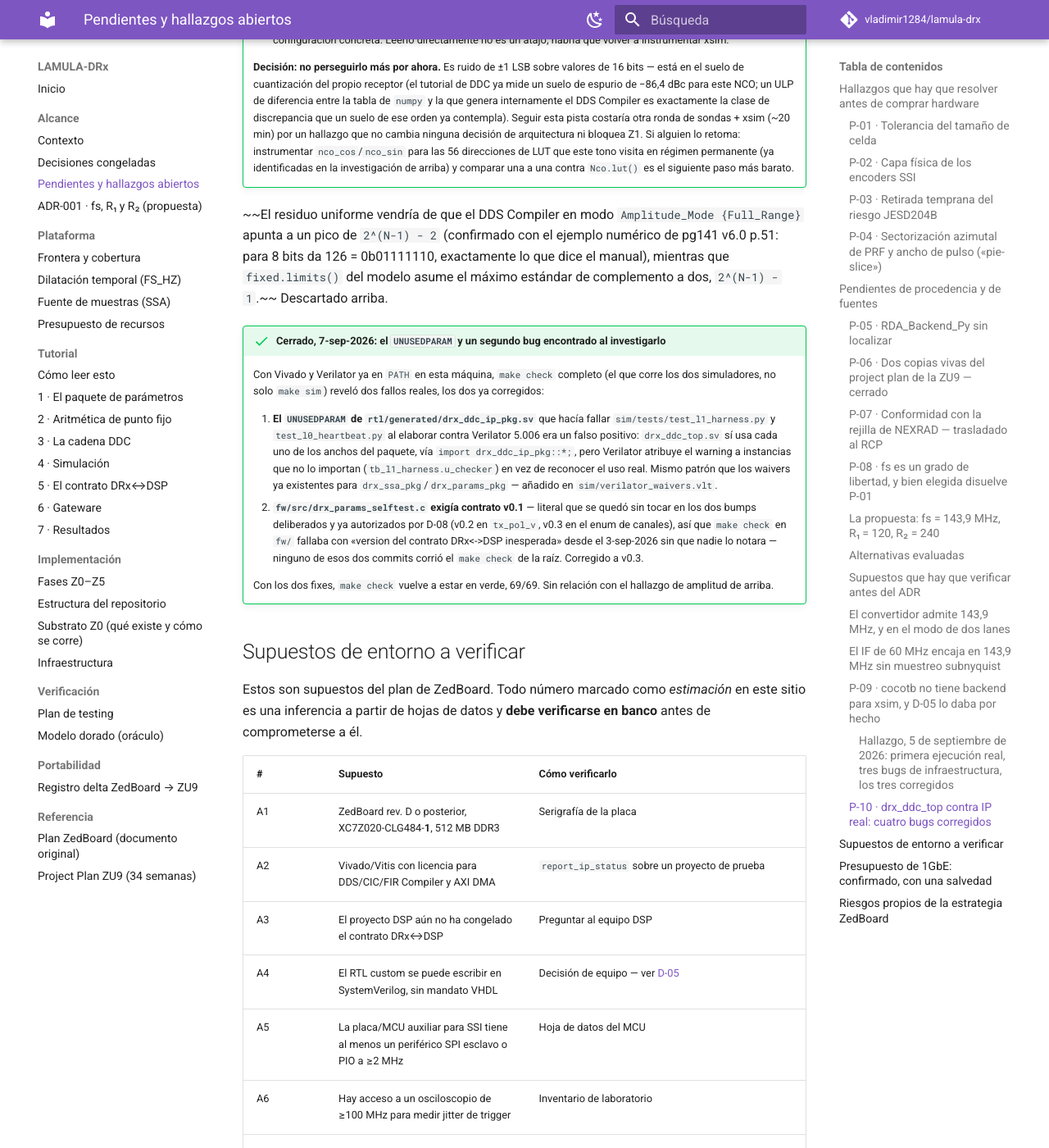
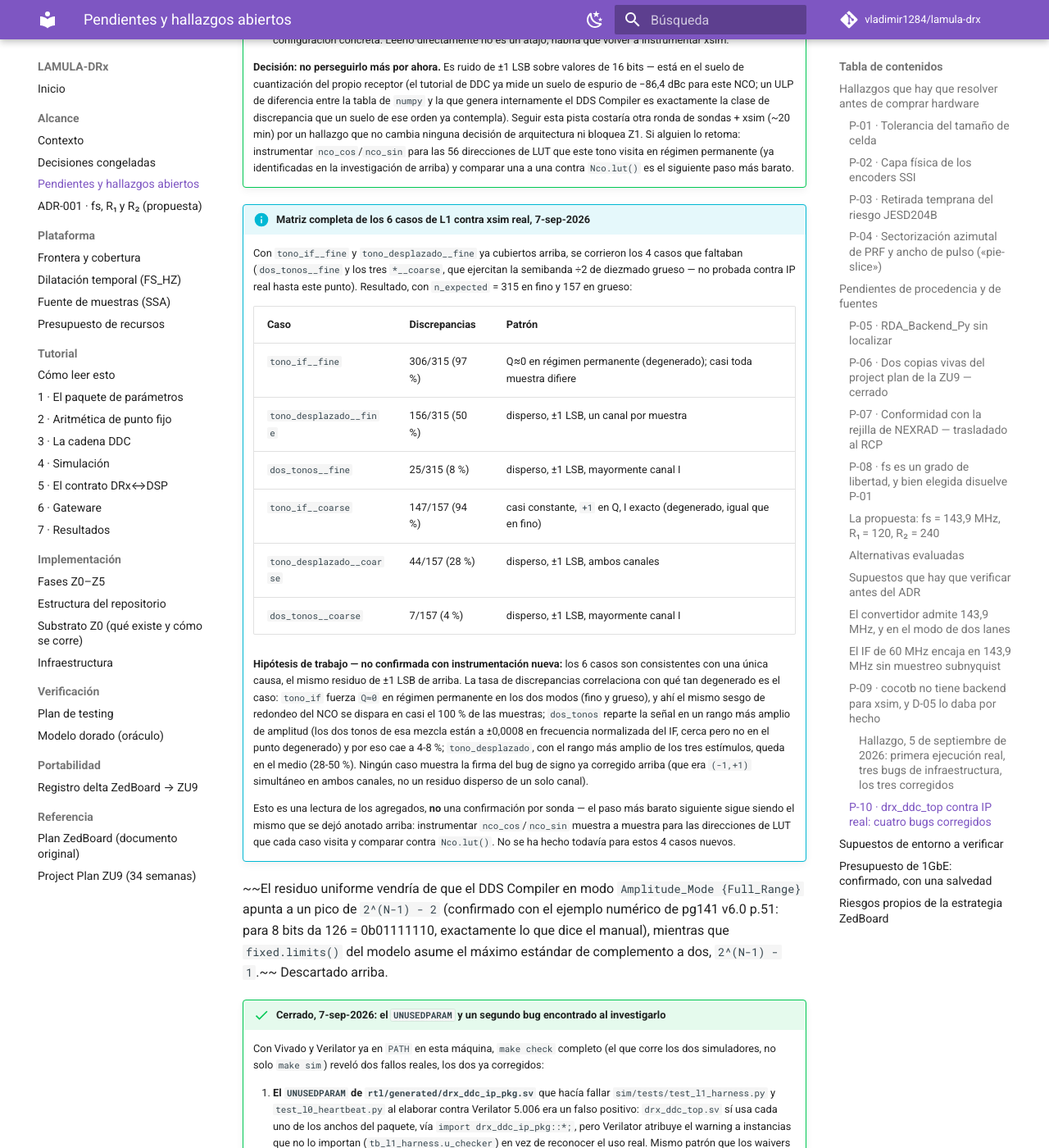
Before and after one commit to vladimir1284/lamula-drx, an MkDocs documentation site: the page built from docs/alcance/pendientes.md, in a window 1280 px wide and 1400 px high, scrolled down 16072 px. Shown: the whole window at 82% size. Built offline with MkDocs 1.6.1 and Material for MkDocs 9.7.7, drawn with Linux system fonts in a browser that asks for light colours; comment, search, counter and statistics services are not loaded.

Commit message:
P-10: completar la matriz de los 6 casos L1 contra xsim real
dos_tonos__fine y los tres __coarse (semibanda ÷2, sin probar contra IP
real hasta ahora) quedaban pendientes. Los 6 resultados son consistentes
con el mismo residuo de ±1 LSB ya cerrado — la tasa correlaciona con qué
tan degenerado es el caso (Q≈0 en tono_if) — pero es inferencia, no
confirmada con sondas nuevas.

```diff
--- a/docs/alcance/pendientes.md
+++ b/docs/alcance/pendientes.md
@@ -661,6 +661,37 @@ pero el residuo uniforme sigue sin explicación confirmada.
     (ya identificadas en la investigación de arriba) y comparar una a una contra `Nco.lut()` es el
     siguiente paso más barato.
 
+!!! info "Matriz completa de los 6 casos de L1 contra xsim real, 7-sep-2026"
+    Con `tono_if__fine` y `tono_desplazado__fine` ya cubiertos arriba, se corrieron los 4 casos que
+    faltaban (`dos_tonos__fine` y los tres `*__coarse`, que ejercitan la semibanda ÷2 de diezmado
+    grueso — no probada contra IP real hasta este punto). Resultado, con
+    `n_expected` = 315 en fino y 157 en grueso:
+
+    | Caso | Discrepancias | Patrón |
+    |---|---|---|
+    | `tono_if__fine` | 306/315 (97 %) | Q≈0 en régimen permanente (degenerado); casi toda muestra difiere |
+    | `tono_desplazado__fine` | 156/315 (50 %) | disperso, ±1 LSB, un canal por muestra |
+    | `dos_tonos__fine` | 25/315 (8 %) | disperso, ±1 LSB, mayormente canal I |
+    | `tono_if__coarse` | 147/157 (94 %) | casi constante, `+1` en Q, I exacto (degenerado, igual que en fino) |
+    | `tono_desplazado__coarse` | 44/157 (28 %) | disperso, ±1 LSB, ambos canales |
+    | `dos_tonos__coarse` | 7/157 (4 %) | disperso, ±1 LSB, mayormente canal I |
+
+    **Hipótesis de trabajo — no confirmada con instrumentación nueva:** los 6 casos son
+    consistentes con una única causa, el mismo residuo de ±1 LSB de arriba. La tasa de
+    discrepancias correlaciona con qué tan degenerado es el caso: `tono_if` fuerza `Q≈0` en régimen
+    permanente en los dos modos (fino y grueso), y ahí el mismo sesgo de redondeo del NCO se dispara
+    en casi el 100 % de las muestras; `dos_tonos` reparte la señal en un rango más amplio de
+    amplitud (los dos tonos de esa mezcla están a ±0,0008 en frecuencia normalizada del IF, cerca
+    pero no en el punto degenerado) y por eso cae a 4-8 %; `tono_desplazado`, con el rango más amplio
+    de los tres estímulos, queda en el medio (28-50 %). Ningún caso muestra la firma del bug de
+    signo ya corregido arriba (que era `(-1,+1)` simultáneo en ambos canales, no un residuo disperso
+    de un solo canal).
+
+    Esto es una lectura de los agregados, **no** una confirmación por sonda — el paso más barato
+    siguiente sigue siendo el mismo que se dejó anotado arriba: instrumentar `nco_cos`/`nco_sin`
+    muestra a muestra para las direcciones de LUT que cada caso visita y comparar contra
+    `Nco.lut()`. No se ha hecho todavía para estos 4 casos nuevos.
+
 ~~El residuo uniforme vendría de que el DDS Compiler en modo `Amplitude_Mode {Full_Range}` apunta a
 un pico de `2^(N-1) - 2` (confirmado con el ejemplo numérico de pg141 v6.0 p.51: para 8 bits da
 126 = 0b01111110, exactamente lo que dice el manual), mientras que `fixed.limits()` del modelo
```
